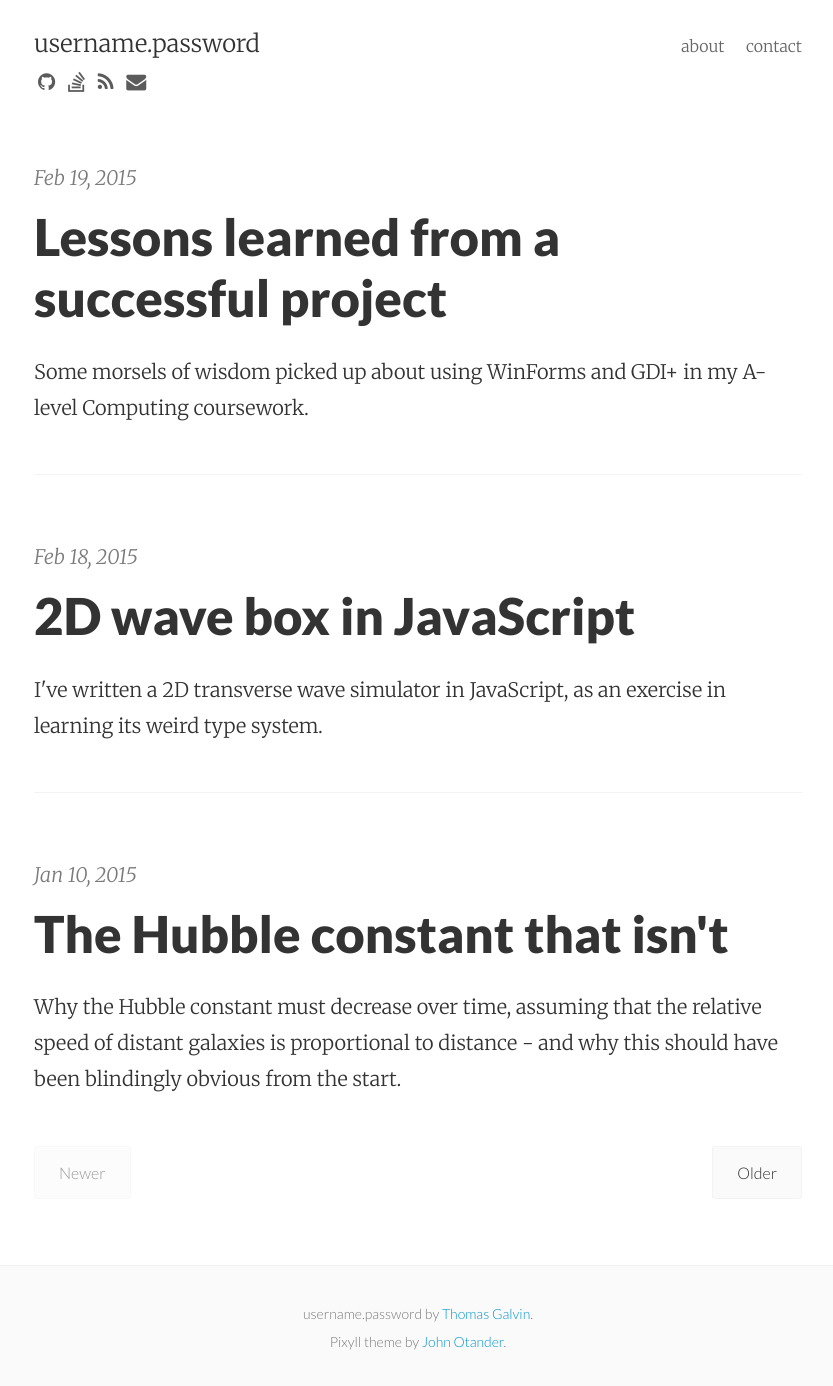
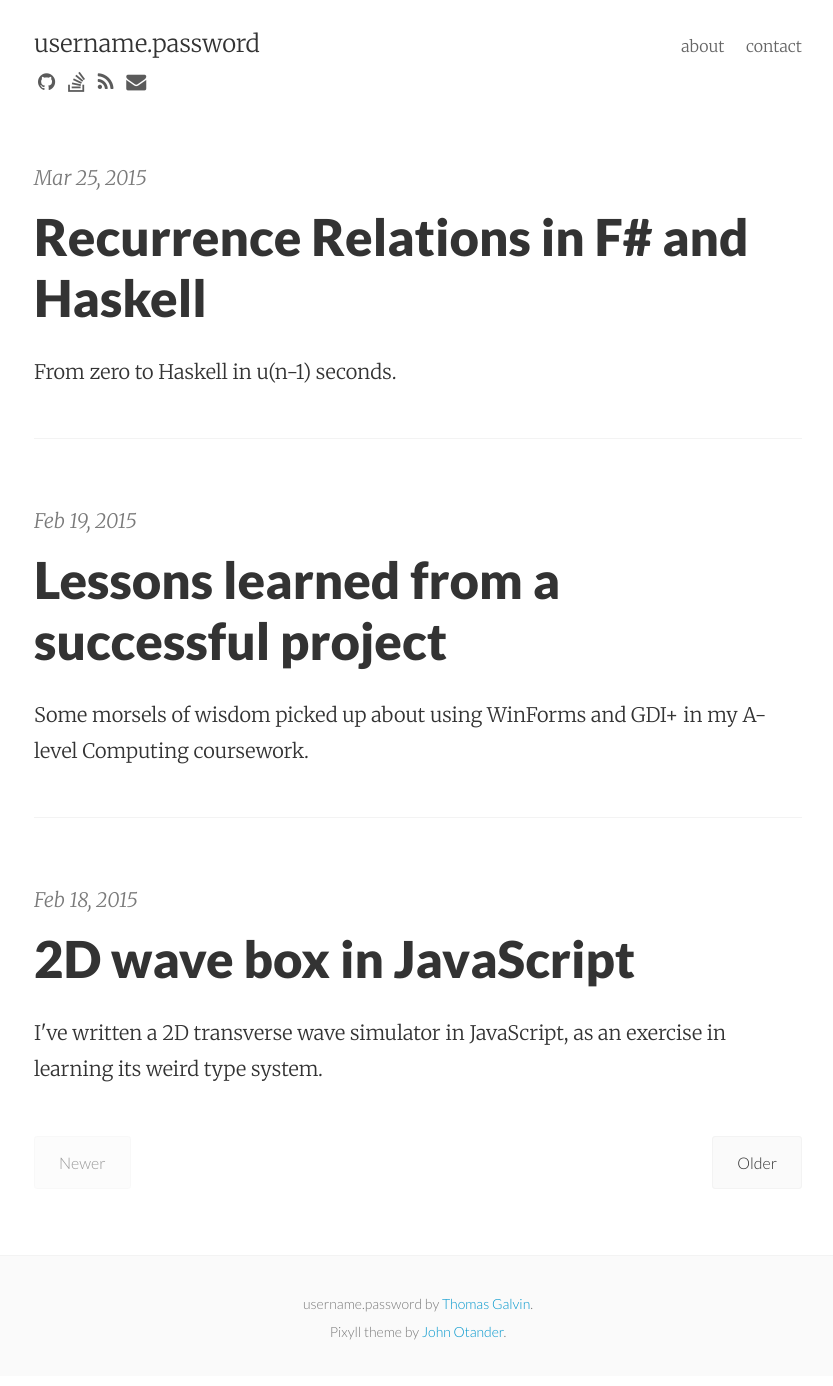
Before and after one commit to tom-galvin/tom-galvin.github.io, a Jekyll site: the page built from index.html, in a window 1280 px wide. Shown: the whole page, without its empty margins (222-1055 px from the left). Built offline with Jekyll 4.4.1, drawn with Linux system fonts in a browser that asks for light colours; nearby versions of some CDN libraries; the list of posts is cut into pages by our own code; some of the changed lines change nothing that is shown.

Commit message:
Adding recurrence post

```diff
--- /dev/null
+++ b/_posts/2015-03-25-recurrence.md
@@ -0,0 +1,85 @@
+---
+layout: post
+title: Recurrence Relations in F# and Haskell
+date: 2015-03-25 19:43:31
+summary: From zero to Haskell in u(n-1) seconds.
+categories: blog dev
+---
+The [/r/DailyProgrammer challenge last Monday](http://www.reddit.com/r/dailyprogrammer/comments/2z68di/) involved finding successive terms of a series, defined by a recurrence relation, given the first term of the series. The nice thing about writing these challenges is seeing the different types of solutions that people come up with. As it is a fairly simple challenge, most people opted to just repeatedly apply a function over and over to generate new terms of the series. Someone also created a [JIT compiler](http://www.reddit.com/r/programming/comments/2zlkor/) for the recurrence relation, which I really did not expect.
+
+As I was aware that the second part of this challenge was going to be extending this problem to solve more complex recurrence relations, I created a [somewhat over-developed solution](https://gist.github.com/Quackmatic/796387d5acef8bf5394c) to solve both parts of the challenge at once. It's written in F#, a nice language that I've recently been playing with, that is quite accessible to me due to its basis on the .NET Framework. Having used C# before, the jump from one language to another wasn't so harsh.
+
+When the time rolled around to submit the [second half of the challenge](http://www.reddit.com/r/dailyprogrammer/comments/2zna5q/), however, I was not on a Windows machine. F# (and Mono in general, as I have found) are a bit painful to work with if you're not on Windows. I had already essentially solved the challenge, so I didn't feel like starting from scratch; therefore I opted to do something I had been putting off for a while - to learn Haskell. It's a functional language similar to F# in style and syntax, and as learning a new language is a [new year's resolution of mine]({% post_url 2015-01-02-resolutions %}), I decided to bite the bullet and re-write the solution in Haskell, learning the language as I go along.
+
+The original F# solution used a `seq` to lazily generate the sequence as needed, using `Seq.unfold` to create a sequence with a state storing the known terms in the series. Haskell is a lazily-evaluated language, however, meaning the sequence can be represented as a list without causing an infinite recursion. To store the recurrence relation (aka *successor*) itself, I'm using a custom data type which stores a tree of operations to perform:
+
+{% highlight haskell %}
+data Successor = Literal Double
+               | Previous Int
+               | Binary (Double -> Double -> Double) Successor Successor
+               | Unary (Double -> Double) Successor
+{% endhighlight %}
+
+
+As you can see, binary and unary arithmetic operations are supported, as well as literals. The `Previous` node type is for referring to a previous term in the series, such as `(Previous -1)` and `(Previous -2)` for the last two values in the Fibonacci sequence.
+
+<div style="text-align: center">
+  <img alt="A diagram showing the (n-1)th and (n-2)th terms in the Fibonacci sequence." src="{{ site.base_url }}/images/recurrence/sln1.png" /><br/>
+  <span class="post-meta small">From this, you can see that the Fibonacci recurrence relation is <strong>dependent</strong> on the (-1)th and (-2)th term, relative to the current term.</span>
+</div>
+
+Hence, the `Successor` representing the Fibonacci sequence would be something like this:
+
+{% highlight haskell %}
+fibSuccessor = Binary (+) (Previous -1) (Previous -2)
+{% endhighlight %}
+
+My solution traverses the successor tree to find the list of terms that the defined term is dependent on (`[-1, -2]` in this case), by looking at the `Previous` nodes. Then, by taking this list, you can step along the *unknown* terms in the series, find out whether both dependent terms *are* known, and then calculate those terms and add them to the known terms in the series. By doing this iteratively, you can start from a small number of known terms in the series (such as `[0, 1]` in the Fibonacci sequence) and build up from there.
+
+<div style="text-align: center">
+  <img alt="An animation showing the successive deduction of terms in the Fibonacci sequence." src="{{ site.base_url }}/images/recurrence/sln2.gif" /><br/>
+  <span class="post-meta small">This might seem overkill for something such as the Fibonacci sequence, but this process supports the calculation of much more complex series, such as those with missing terms in the middle.</span>
+</div>
+
+Implementing the solution in Haskell wasn't too bad, even having never touched it before. The Hackage documentation is very comprehensive, and most map/reduce functions are the same across all languages, so it wasn't hard to get something up and running quickly. The ability to [search by type signature](https://www.haskell.org/hoogle/) was also useful.
+
+## haskell
+
+It helped me greatly that F# and Haskell are both somewhat similar. Despite both being from different families of languages (F# having descended from ML), I solved the challenge almost identically in both. F# does have a more imperative touch to it, however - the `|>` (forward arrow) operator is well used by F# code - for example, the visual flow of data generally goes from left to right (or from top to bottom, if split over multiple lines), like this:
+
+{% highlight fsharp %}
+let someValue = originalData
+             |> List.ofArray
+             |> List.map exp
+             |> List.distinct
+             |> List.fold (+) 0
+{% endhighlight %}
+
+In Haskell, however, the flow of data is reversed. Composition is mainly done with the `$` operator (equivalent to `<|` in F#), like this:
+
+{% highlight haskell %}
+let someValue = foldl (+) 0
+              $ nub
+              $ map exp
+              $ originalData
+{% endhighlight %}
+<div style="text-align: center">
+  <span class="post-meta small">Alternatively, Haskell allows the composition of functions with the <code>.</code> operator, which has the same functionality as the ring operator in mathematics, such as g&#x2218;f.</span>
+</div>
+
+Both examples represent chained function application, and out of the two languages, Haskell's preferred representation is the closest to what is actually happening:
+
+{% highlight haskell %}
+let someValue = foldl (+) 0 (nub (map exp (originalData)))
+{% endhighlight %}
+
+In this way, I suppose F#'s `|>` operator reverses the application of functions by putting the argument first, even through this is what makes more intuitive sense (especially coming from an imperative language, where operations are specified sequentially). Either way, if you're coming from F# to Haskell and you want to make it seem that *little* bit more comfortable, you can always re-define the `|>` operator and use it as you normally would.
+
+{% highlight haskell %}
+let a |> b = b a
+{% endhighlight %}
+<div style="text-align: center">
+  <span class="post-meta small">Not that I would recommend you do this. It's not exactly idiomatic Haskell, and it doesn't take long to get used to reversing the order of functions.</span>
+</div>
+
+If you want to see my solution to the challenge, there's the [Haskell version](https://gist.github.com/Quackmatic/d58bfeef18855ef11d4b) and the [F# version](https://gist.github.com/Quackmatic/796387d5acef8bf5394c) - the only difference being that the F# solution doesn't accept the RPN input for Part 2 of the challenge. The use of `++` in `getSeries` is a little bit nasty, but I only found out that it runs in *O(n)* time after writing the solution.
```
Also changed, not shown: _posts/2015-02-18-wavulator.md (line endings or trailing spaces), images/recurrence/sln1.png (added), images/recurrence/sln2.gif (added).
